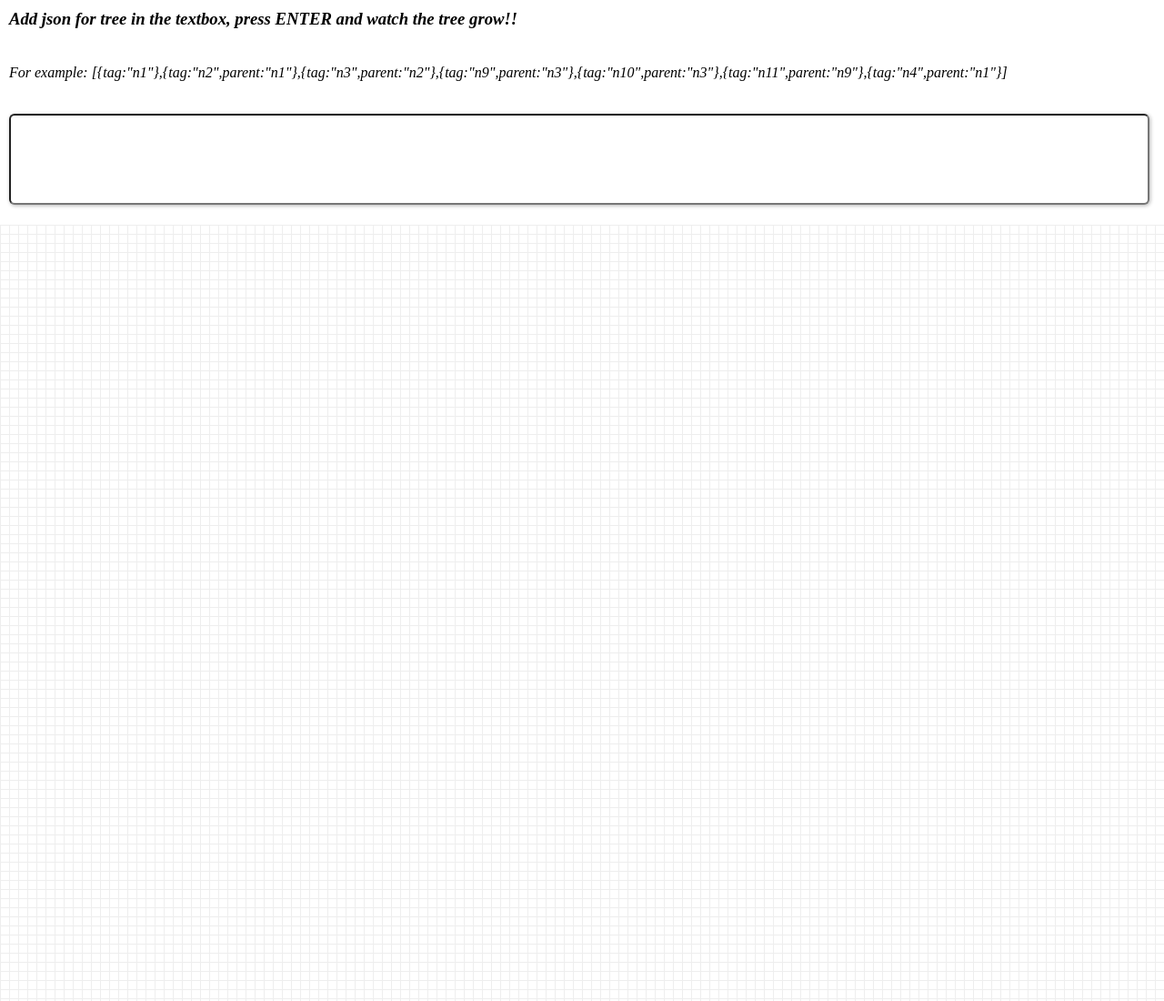
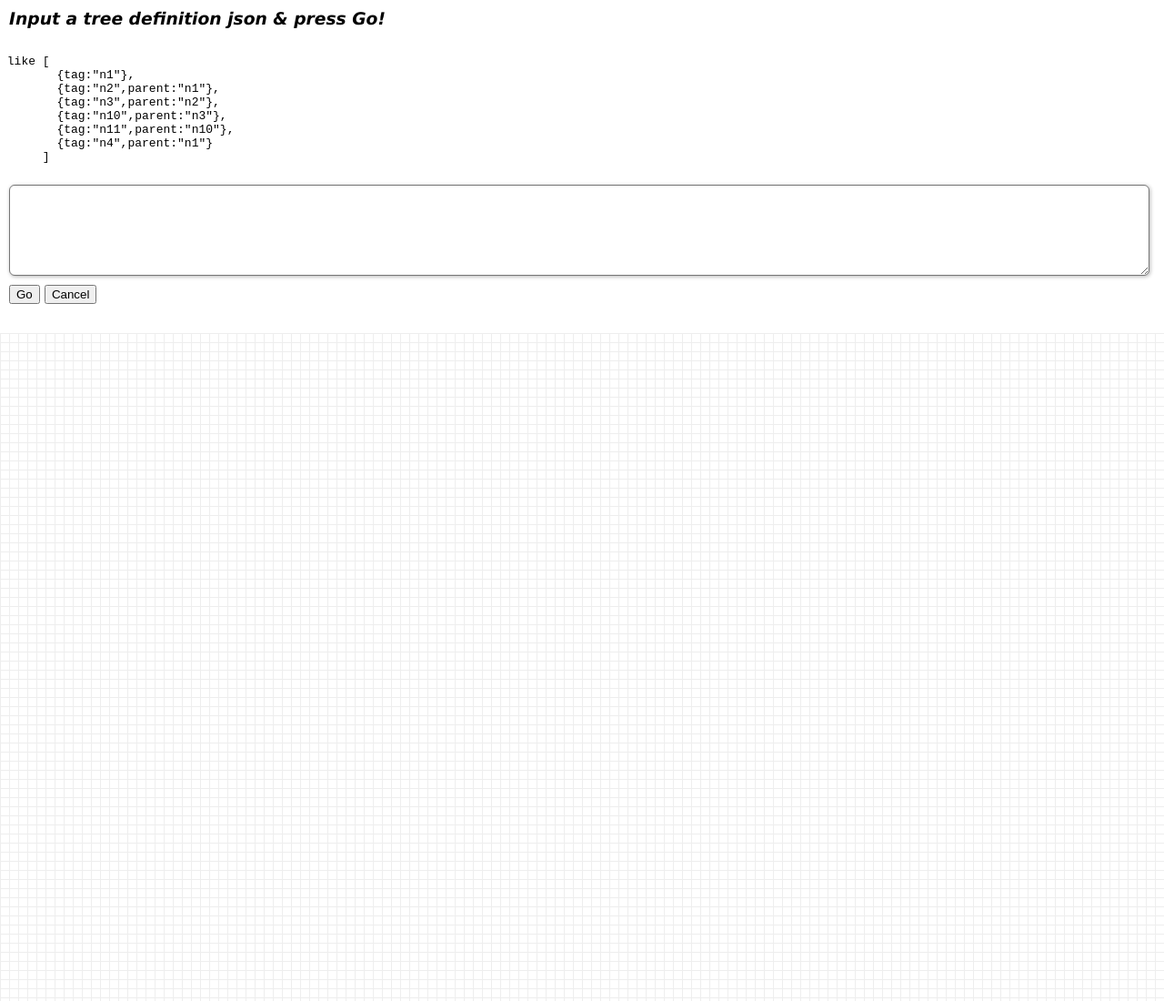
Before and after one commit to shakhan/WatchItGrow, a plain HTML site: page index.html in a window 1280 px wide. Shown: the top 1100 px of the page at 91% size. Drawn offline with Linux system fonts and the light colour scheme.

Commit message:
Added a textarea for entering multi-line JSON

```diff
--- a/client.css
+++ b/client.css
@@ -1,6 +1,7 @@
 body {
     margin:0px;
     padding:0px;
+    font-family:'Lucida Sans Unicode', 'Lucida Grande';
 }
 
 p, h3 {
@@ -35,3 +36,9 @@ div#preview {
         -webkit-box-shadow: 1px 1px 4px rgba(0,0,0,0.3);
         -webkit-border-radius: 6px;
 }
+
+.buttons {
+	padding-left:10px;
+	padding-top:20px;
+        position:relative;
+}
--- a/client.js
+++ b/client.js
@@ -45,6 +45,7 @@ var _tree = [
 
 /* Initialize */
 function init() {
+    _tree = [];
     coordStore = [];
     var ctx = canvas.getContext('2d');
     ctx.clearRect(0, 0, canvas.width, canvas.height);
@@ -290,14 +291,21 @@ SHAPES.tree = function() {
    On window load...
 */
 $(window).load(function() {
-    $("#message").keypress( function(e) {
-        if (e.keyCode != 13) return;
+
+    $("#cancel").click( function(e) {
+        $("#message").val("");
+        init();
+        SHAPES.grid.draw(1);
+    });
+
+    $("#go").click( function(e) {
         init();
         var message = $("#message").attr("value").replace("\n", "");
         _tree = eval(message);
         SHAPES.grid.draw(1);
         SHAPES.tree.draw();
     });
+
     fireOnLoad();
 });
 
--- a/index.html
+++ b/index.html
@@ -9,11 +9,25 @@
 </head>
 
 <body">
-	<h3>Add json for tree in the textbox, press ENTER and watch the tree grow!!</h3>
-        <p>For example: [{tag:"n1"},{tag:"n2",parent:"n1"},{tag:"n3",parent:"n2"},{tag:"n9",parent:"n3"},{tag:"n10",parent:"n3"},{tag:"n11",parent:"n9"},{tag:"n4",parent:"n1"}]
-</p>
+
+<h3>Input a tree definition json & press Go!</h3>
+<pre>
+ like [
+        {tag:"n1"},
+        {tag:"n2",parent:"n1"},
+        {tag:"n3",parent:"n2"},
+        {tag:"n10",parent:"n3"},
+        {tag:"n11",parent:"n10"},
+        {tag:"n4",parent:"n1"}
+      ]
+</pre>
+
 	<div>
-		<input type="text" id="message" class="message" size=400 maxlength=400/>
+		<textarea id="message" class="message" ROWS="10"></textarea>
+                <div class="buttons">
+		    <input type="button" id="go" value="Go"/>
+		    <input type="button" id="cancel" value="Cancel"/>
+                </div>
 	</div>
 	<canvas id="v3map" width="3138" height="2184"></canvas>
 	<div id="preview"></div>
```
Also changed, not shown: 1 other file.
